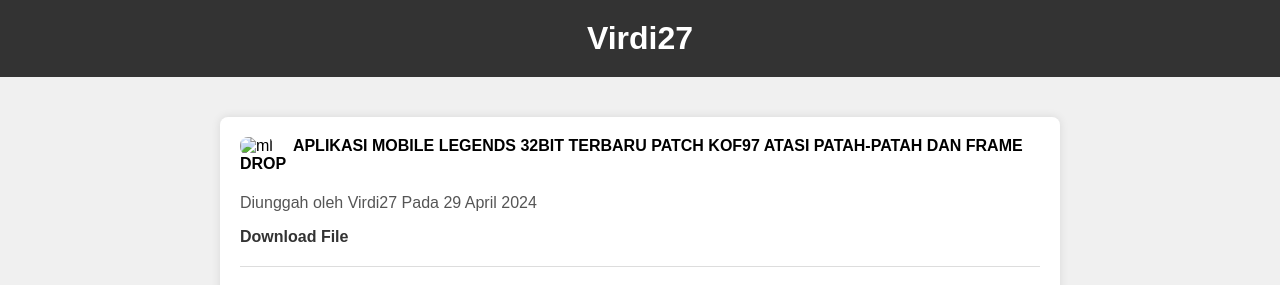
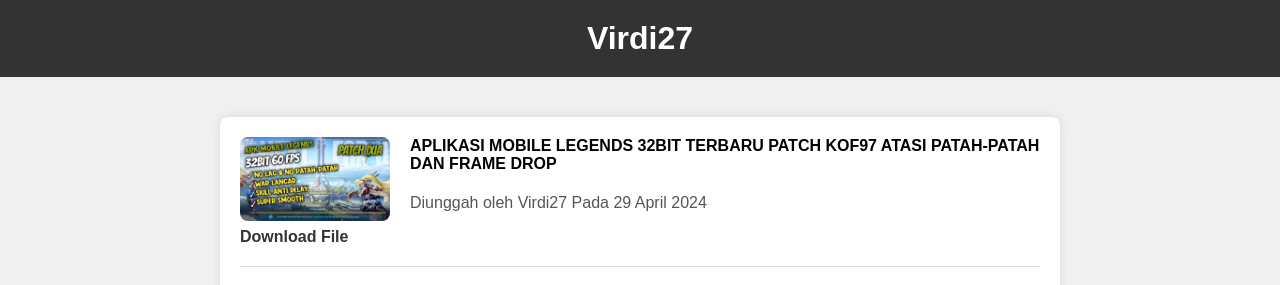
Before and after one commit to Virdi-27/Virdi-27.github.io, a plain HTML site: page index.html in a window 1280 px wide. Shown: the top 285 px of the page. Drawn offline with Linux system fonts and the light colour scheme.

Commit message:
index.html

```diff
--- a/index.html
+++ b/index.html
@@ -73,7 +73,7 @@
     </header>
     <main>
         <div class="post">
-            <img src="p/ml.jpg" alt="ml" border="0">
+            <img src="ml.jpg" alt="ml" border="0">
             <h4>APLIKASI MOBILE LEGENDS 32BIT TERBARU PATCH KOF97 ATASI PATAH-PATAH DAN FRAME DROP</h4>
             <p>Diunggah oleh Virdi27 Pada 29 April 2024</p>
             <a href="https://go.paid4link.com/EsasT" download="ML32">Download File</a>
```
